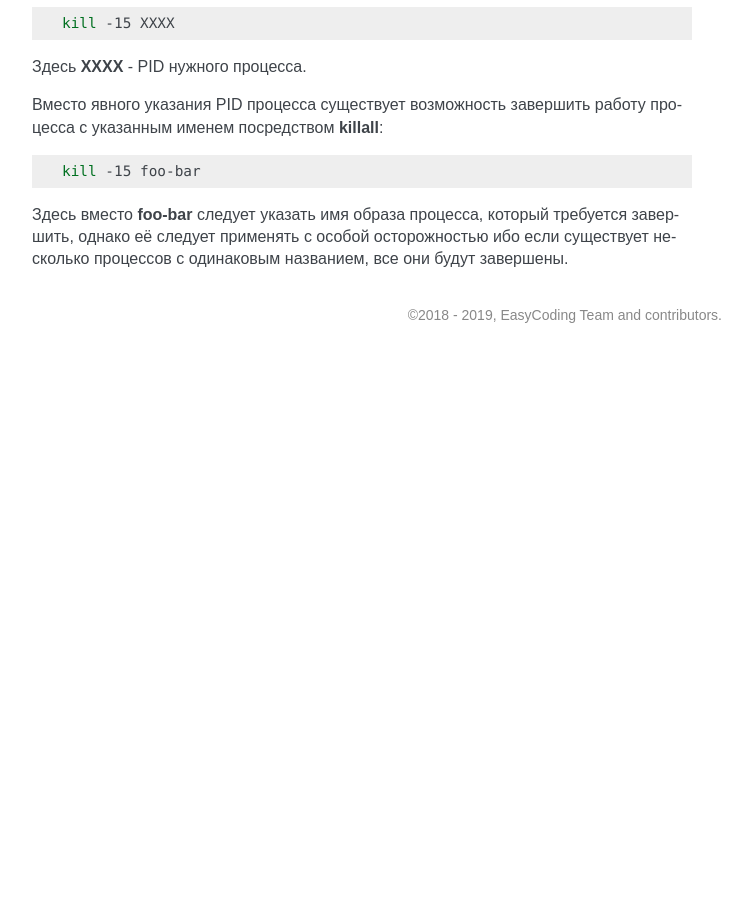
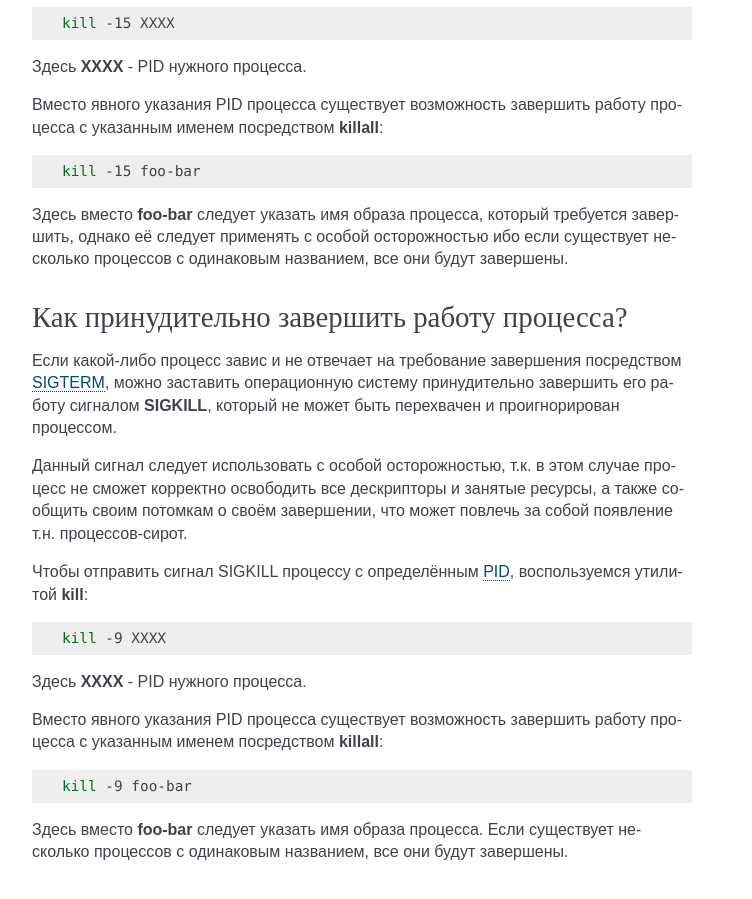
Before and after one commit to RussianFedora/FAQ, a Sphinx documentation site: the page built from source/administration.rst, in a window 1280 px wide and 900 px high, scrolled down 13470 px. Shown: the whole window, without its empty margins (388-1140 px from the left). Built offline with Sphinx 7.4.7, drawn with Linux system fonts in a browser that asks for light colours; before the commit the page ends 13823 px from its top, so only the background shows below that; some of the changed text lies outside the part shown.

Commit message:
Added question about terminating processes using SIGKILL signal.

```diff
--- a/source/administration.rst
+++ b/source/administration.rst
@@ -819,3 +819,29 @@
     kill -15 foo-bar
 
 Здесь вместо **foo-bar** следует указать имя образа процесса, который требуется завершить, однако её следует применять с особой осторожностью ибо если существует несколько процессов с одинаковым названием, все они будут завершены.
+
+.. index:: process, kill, signal, sigkill
+.. _kill-sigkill:
+
+Как принудительно завершить работу процесса?
+===============================================
+
+Если какой-либо процесс завис и не отвечает на требование завершения посредством :ref:`SIGTERM <kill-sigterm>`, можно заставить операционную систему принудительно завершить его работу сигналом **SIGKILL**, который не может быть перехвачен и проигнорирован процессом.
+
+Данный сигнал следует использовать с особой осторожностью, т.к. в этом случае процесс не сможет корректно освободить все дескрипторы и занятые ресурсы, а также сообщить своим потомкам о своём завершении, что может повлечь за собой появление т.н. процессов-сирот.
+
+Чтобы отправить сигнал SIGKILL процессу с определённым :ref:`PID <get-pid>`, воспользуемся утилитой **kill**:
+
+.. code-block:: bash
+
+    kill -9 XXXX
+
+Здесь **XXXX** - PID нужного процесса.
+
+Вместо явного указания PID процесса существует возможность завершить работу процесса с указанным именем посредством **killall**:
+
+.. code-block:: bash
+
+    kill -9 foo-bar
+
+Здесь вместо **foo-bar** следует указать имя образа процесса. Если существует несколько процессов с одинаковым названием, все они будут завершены.
```
